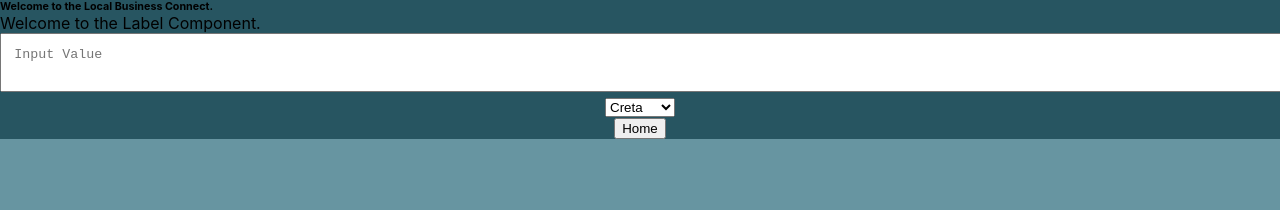
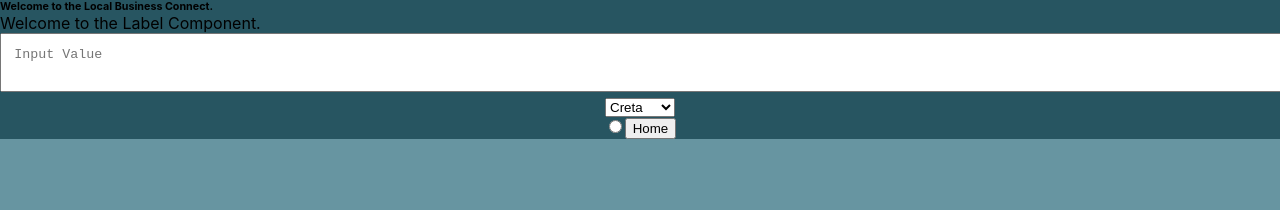
Before and after one commit to KDkirtiman/local-business-connect, a React (Create React App) app: page /practice in a window 1280 px wide. Shown: the top 210 px of the page. Built offline with nearby package versions, Linux system fonts and the light colour scheme.

Commit message:
15-create-radio-button-component : Added oncheck functionality of Radiobutton

```diff
--- a/src/Components/Radiobutton/Radiobutton.jsx
+++ b/src/Components/Radiobutton/Radiobutton.jsx
@@ -1,5 +1,40 @@
-import React from 'react';
+import React, { useState } from 'react';
+import RadioButton from './Radiobutton.styled';
+import RadioButtonLabel from './RadiobuttonLabel.styled';
 
-function LBCRadioButton(props) {}
+function LBCRadioButton(props) {
+  const [optionsList, setOptionsList] = useState(props.optionsList);
+
+  const handleRadioButtonCheck = (event) => {
+    const selectedValue = event.target.value;
+    const newOptionsList = optionsList.map((item) => {
+      if(item.value === selectedValue) {
+        return {...item, checked: true}
+      } else {
+        return item;
+      }
+    });
+    setOptionsList(newOptionsList);
+  }
+  return (<>
+    {
+      (props.optionsList && props.optionsList.length > 0) &&
+        props.optionsList.map((item)=>{
+          return (
+            <>
+              <RadioButton
+                type='radio'
+                value={item.value}
+                name={item.name}
+                checked={item.checked}
+                onClick={handleRadioButtonCheck}
+              />
+              <RadioButtonLabel/>
+            </>
+          )
+        })
+    }
+  </>);
+}
 
 export default LBCRadioButton;
--- a/src/Module/DeleteLater/ComponentCheck.jsx
+++ b/src/Module/DeleteLater/ComponentCheck.jsx
@@ -7,6 +7,7 @@ import LBCDropdown from "../../Components/Dropdown/Dropdown";
 import LBCButton from "../../Components/Button/Button";
 import LBCOverlay from "../../Components/Overlay/Overlay";
 import LBCTextField from "../../Components/TextField/TextField";
+import LBCRadioButton from "../../Components/Radiobutton/Radiobutton";
 
 const ComponentCheck = () => {
 
@@ -38,6 +39,14 @@ const ComponentCheck = () => {
 
     const dropDownList = [object1,object1];
 
+    const user = {
+        value: 'option1',
+        name: 'option1',
+        checked: false
+    };
+
+    const optionsList = [user];
+
     return (
         <LBCCard>
             <LBCHeading variant={'h6'} style={{textAlign: "left"}}>
@@ -52,6 +61,7 @@ const ComponentCheck = () => {
             <div>
                 <LBCDropdown variant='optionGroup' dropDownList={dropDownList}/>
             </div>
+            <LBCRadioButton optionsList={optionsList}/>
             <LBCButton label={"Home"} variant={"submit"} onClick={(event)=>handleLogin(event)}/>
             {displayLogin &&
                 <LBCOverlay
```
